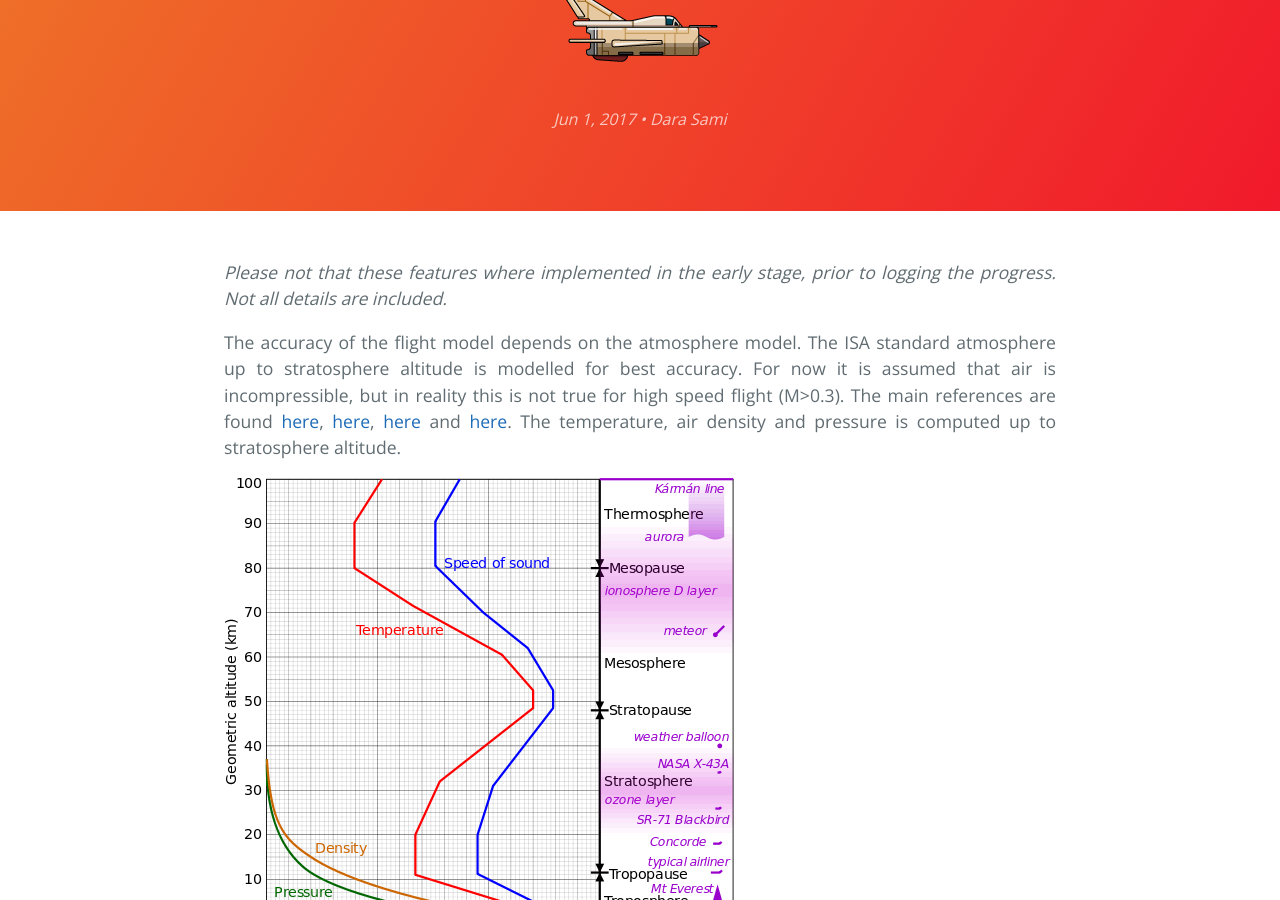
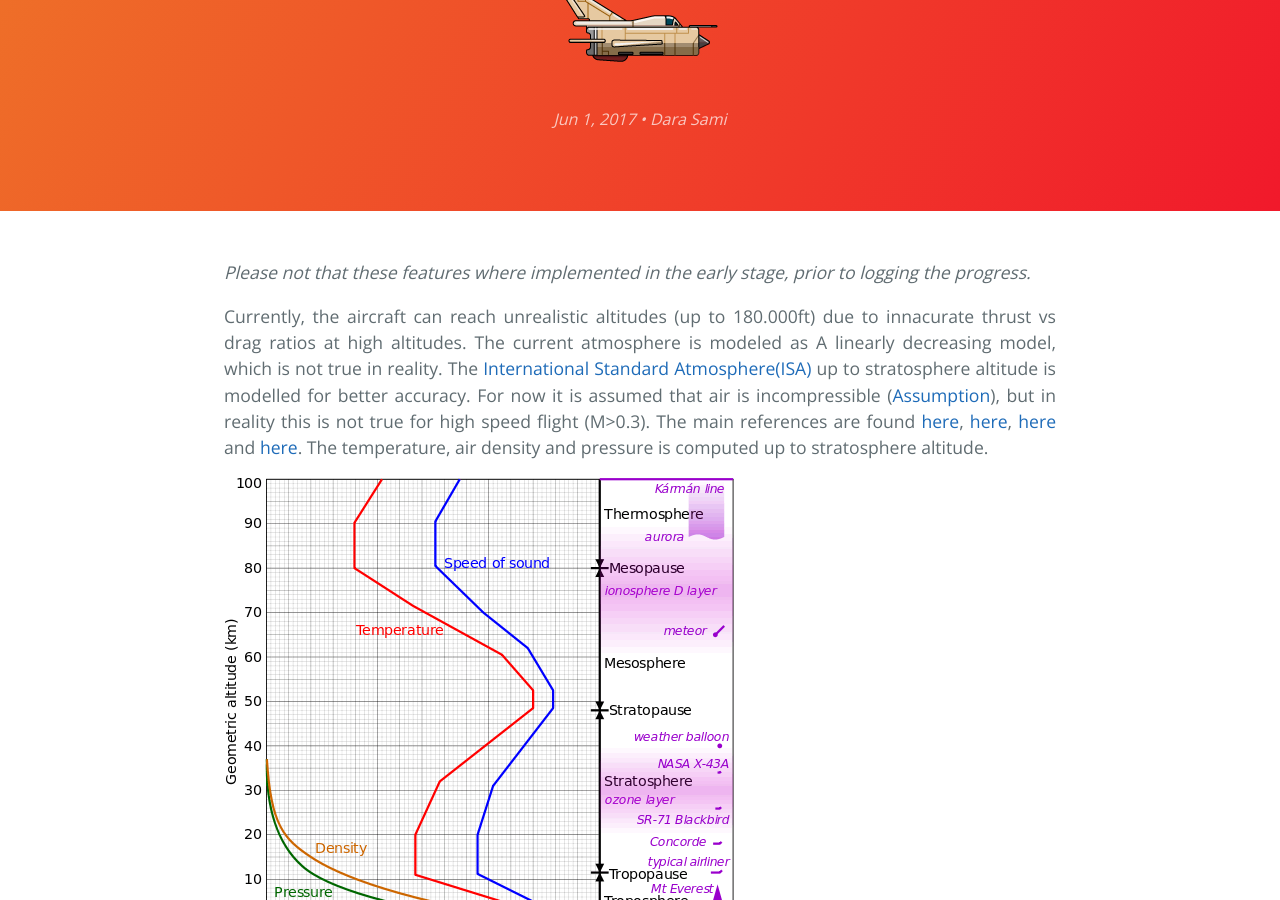
Before and after one commit to samid737/scrambledev, a Jekyll site: the page built from _posts/2017-06-01-development-part-3-modeling-atmosphere.md, in a window 1280 px wide and 900 px high, scrolled down 305 px. Built offline with Jekyll 4.4.1, drawn with Linux system fonts in a browser that asks for light colours; formulas are drawn with MathJax 3; some of the changed text lies outside the part shown.

```diff
--- a/_posts/2017-06-01-development-part-3-modeling-atmosphere.md
+++ b/_posts/2017-06-01-development-part-3-modeling-atmosphere.md
@@ -3,9 +3,9 @@ title: 'Development part 4: Modeling the atmosphere'
 layout: post
 ---
 
-*Please not that these features where implemented in the early stage, prior to  logging the progress.  Not all details are included.*
+*Please not that these features where implemented in the early stage, prior to  logging the progress.*
 
-The accuracy of the flight model depends on the atmosphere model. The ISA standard atmosphere up to stratosphere altitude is modelled for best accuracy. For now it is assumed that air is incompressible, but in reality this is not true for high speed flight (M>0.3). The main references are found [here](http://www.wxaviation.com/ISAweb-2.pdf),  [here](https://www.grc.nasa.gov/www/k-12/airplane/atmosmet.html), [here](http://s6.aeromech.usyd.edu.au/aerodynamics/index.php/sample-page/properties-of-the-atmosphere/variation-with-altitude/) and [here](http://nptel.ac.in/courses/112103021/module2/lec6/1.html).  The temperature, air density and pressure is computed up to stratosphere altitude.
+Currently, the aircraft can reach unrealistic altitudes (up to 180.000ft) due to innacurate thrust vs drag ratios at high altitudes. The current atmosphere is modeled as A linearly decreasing model, which is not true in reality. The [International Standard Atmosphere(ISA)](https://en.wikipedia.org/wiki/International_Standard_Atmosphere) up to stratosphere altitude is modelled for better accuracy. For now it is assumed that air is incompressible ([Assumption]()), but in reality this is not true for high speed flight (M>0.3). The main references are found [here](http://www.wxaviation.com/ISAweb-2.pdf),  [here](https://www.grc.nasa.gov/www/k-12/airplane/atmosmet.html), [here](http://s6.aeromech.usyd.edu.au/aerodynamics/index.php/sample-page/properties-of-the-atmosphere/variation-with-altitude/) and [here](http://nptel.ac.in/courses/112103021/module2/lec6/1.html).  The temperature, air density and pressure is computed up to stratosphere altitude.
 
 ![ISA]({{ site.url }}/scrambledev/assets/images/ISA.png)
 
@@ -41,8 +41,15 @@ where $$\boldsymbol{v}$$ is the true airspeed of the aircraft, $$\boldsymbol{M}$
 
 ## Modeling
 
-The formulas are directly applied and computed every 0.25 seconds to avoid unnecessary computation. I still have to consider  whether caching precomputed values is A better solution, but I will hold that thought for the optimization phase. Gravity is assumed to be constant with increase in altitude ([Assumption]()). local atmospheric conditions are yet to be implemented. Wind is yet to be implemented.
+The formulas are directly applied and computed every 0.25 seconds to avoid unnecessary computation. I still have to consider  whether caching precomputed values is A better solution, but I will hold that thought for the optimization phase. Gravity is assumed to be constant with increase in altitude ([Assumption]()).
 
+## Result
+
+Thrust, lift and drag forces are much more accurate. You can really notice thrust loss at high altitudes.
+
+## What's next
+
+local atmospheric conditions are yet to be implemented. Wind is yet to be implemented. Weather is yet to be implemented.
 
 
 *Scramble JS uses Phaser 2 as game engine. Fore more info, visit [Phaser.io](http://www.phaser.io).*
```
Also changed, not shown: _posts/2017-01-16-aircraft-design part 1.md (+1 -1 lines), _posts/2017-03-01-progress-part-1-flight-mechanics-physics-system-world-setup.md (+1 -1 lines), _posts/2017-04-01-development-part-xx-eom-basic-atmosphere.md (+1 -1 lines), _posts/2017-05-01-development-part-4-modeling-thrust-basic-control.md (+7 -2 lines), _posts/2017-10-06-features-part-1-landing-gear-runway.md (added, +50 -0 lines), _posts/2017-10-15-progress-part-1-flight-mechanics-autopilot.md (+9 -4 lines), assets/images/RWY.png (added).
